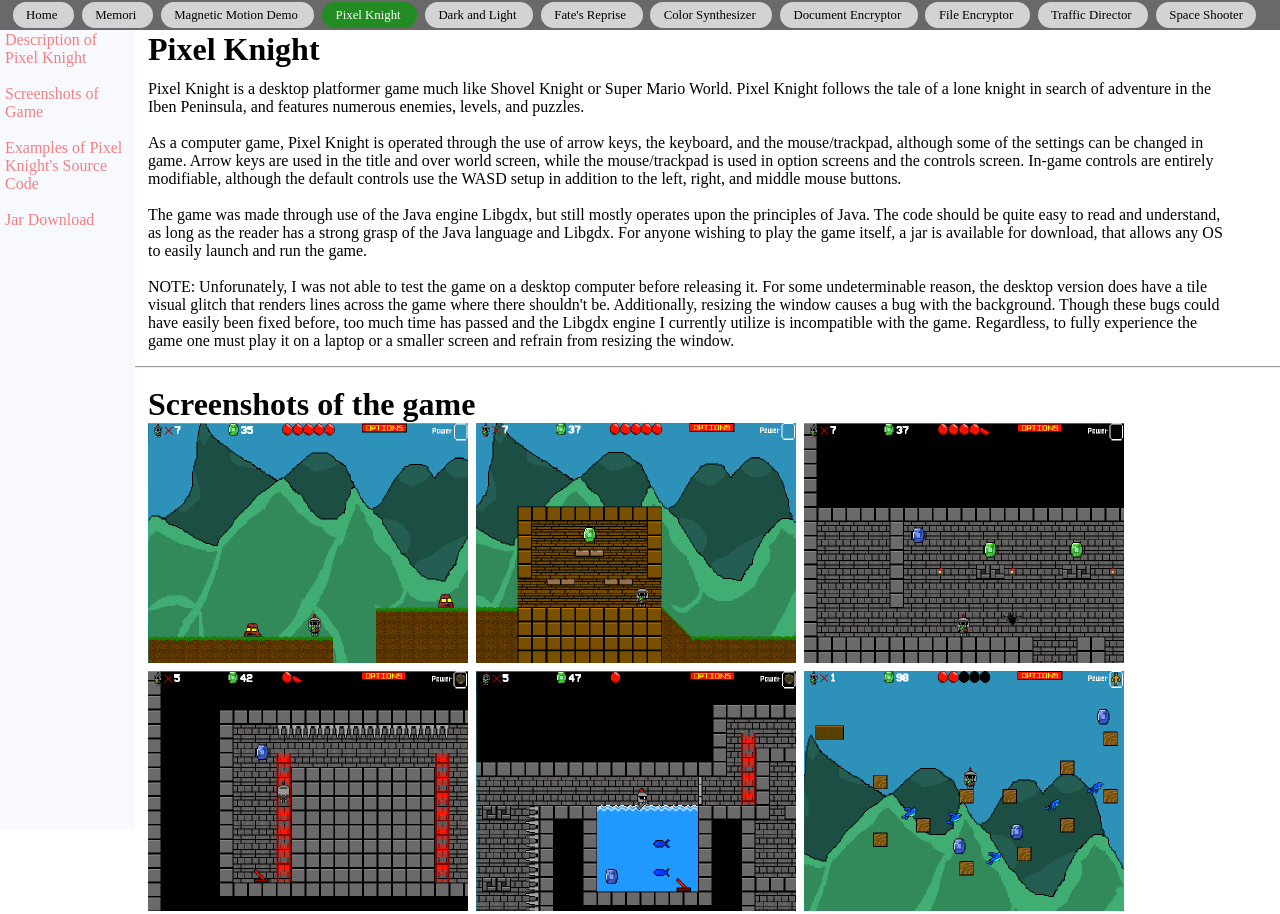
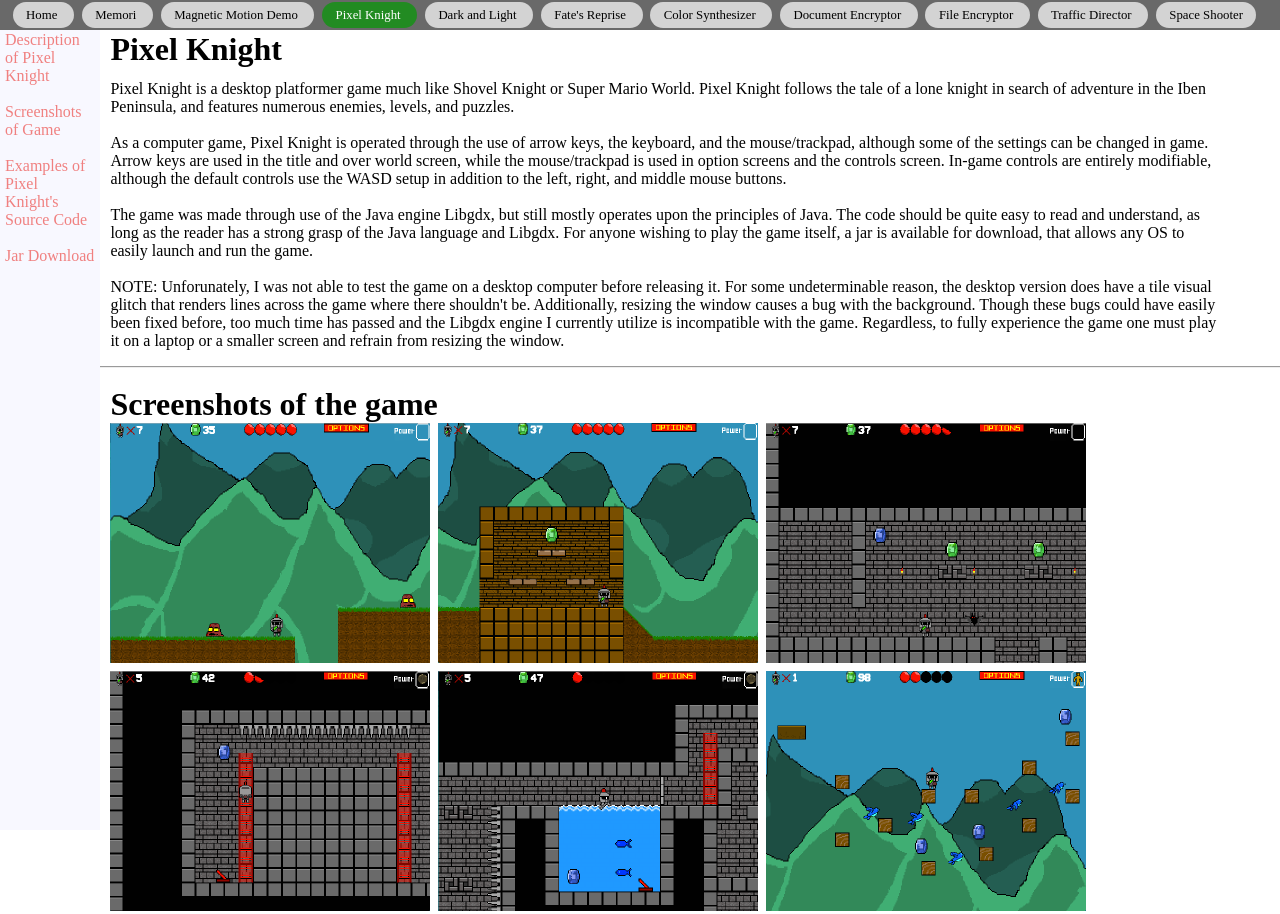
Before and after one commit to AkshaySG14/Inoculates.github.io, a plain HTML site: page Pixel Knight.html in a window 1280 px wide. Shown: the top 914 px of the page. Drawn offline with Linux system fonts and the light colour scheme.

Commit message:
Minor Scaling Edits

```diff
--- a/Main.css
+++ b/Main.css
@@ -32,7 +32,7 @@
             top: 0;
             left: 0;
             background-color: ghostwhite;
-            width: 125px;
+            width: 7vw;
             height: 100%;
             overflow: auto;
             z-index: 0;
@@ -142,10 +142,10 @@
 /* The CSS for the headers, which contain the padding and font sizes. */
         h1, h2, h3, h4, h5, h6 {
             margin-bottom: 2px;
-            margin-left: 140px; padding: 10px 0; font-size: 200%;
+            margin-left: 8vw; padding: 10px 0; font-size: 200%;
         }
 /* The CSS for the items inside the body. Most notably used for its scalable right margin. */
         p, pre {
             margin-top: 2px;
-            margin-left: 140px; margin-right: 5vw;
+            margin-left: 8vw; margin-right: 5vw;
         }
```
